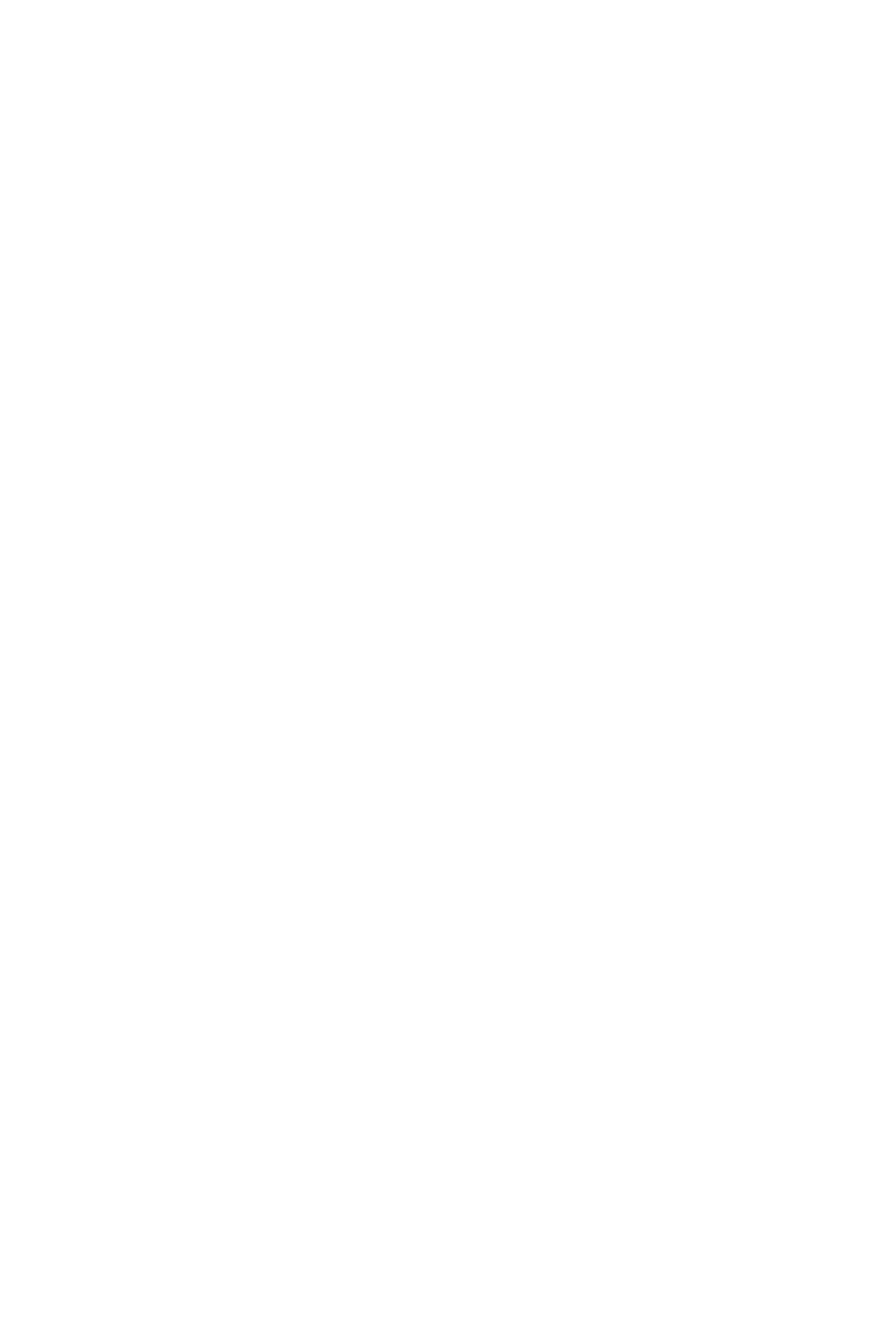
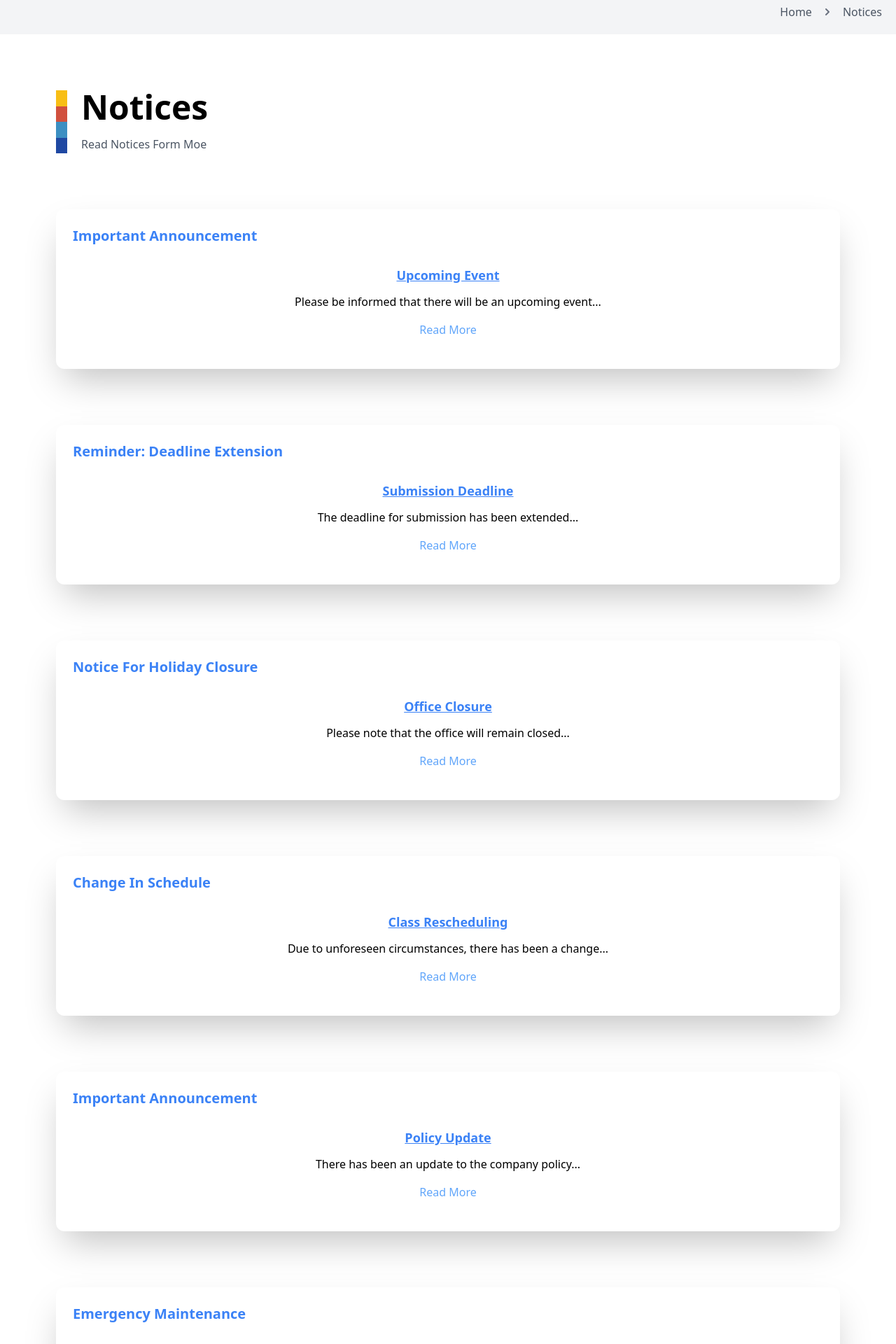
Before and after one commit to oumburs9/moe-website, a React (Vite) app in the folder react/: page /announcement/notices in a window 1280 px wide. Before the commit this address had no page. Shown: the part 300-2220 px from the top of the page at 70% size. Before the commit the page ends 800 px from the top, so only its background shows below. Built offline with nearby package versions, Linux system fonts and the light colour scheme.

Commit message:
updating moe notices

```diff
--- a/react/src/router.jsx
+++ b/react/src/router.jsx
@@ -25,6 +25,7 @@ import JobVacancies from './views/announcements/job-vacancies';
 import GuidlinesAndStandards from './views/Resources/guidelines-and-standards';
 import PlansAndReports from './views/Resources/plans-and-reports';
 import AnnualAbstract from './views/Resources/annual-abstract';
+import Notices from './views/announcements/notices';
 
 
 
@@ -124,6 +125,10 @@ const router = createBrowserRouter([
                 path:"/announcement/job-vacancy",
                 element:<JobVacancies/>
             },
+            {
+                path:"/announcement/notices",
+                element:<Notices/>
+            },
             //resource
             {
                 path:'/resource/guidlinesandstandards',
--- a/react/src/views/announcements/job-vacancies.jsx
+++ b/react/src/views/announcements/job-vacancies.jsx
@@ -27,11 +27,11 @@ const jobVacancies = [
     }
 ];
 
-const JobVacancyCard = ({ role, shortdescription, detail, link }) => {
+export const AnnouncementCard = ({ title, shortdescription, detail, link,linkTitle }) => {
 
-    return <div key={role} className="flex flex-col p-3 mt-20 shadow-2xl rounded-xl">
+    return <div key={title} className="flex flex-col p-3 mt-20 shadow-2xl rounded-xl">
         <h1 className="text-blue-500 text-xl font-bold capitalize p-3">
-            {role}
+            {title}
         </h1>
         <div className="flex flex-col m-4 items-center justify-center bg-white">
             <h2 className="text-blue-500 font-bold text-lg underline lead-6 capitalize">
@@ -44,7 +44,7 @@ const JobVacancyCard = ({ role, shortdescription, detail, link }) => {
             </div>
             <div className="p-4 list-none ">
                 <a href={link} className="text-blue-400 hover:text-green hover:underline">
-                    Register Here
+                    {linkTitle}
                 </a>
             </div>
         </div>
@@ -59,7 +59,7 @@ function JobVacancies() {
             </nav>
             <div className="flex flex-col bg-white p-20">
                 <Titles title={pageHeader.title} subtitle={pageHeader.subtitle} />
-                {jobVacancies.map(jobs => <JobVacancyCard role={jobs.Role} shortdescription={jobs.ShortDescription} detail={jobs.DetailDescription} link={jobs.RegistrationLink} />)
+                {jobVacancies.map(jobs => <AnnouncementCard title={jobs.Role} shortdescription={jobs.ShortDescription} detail={jobs.DetailDescription} link={jobs.RegistrationLink} linkTitle={"Register Here"}/>)
                 }
             </div>
         </>
--- a/react/src/views/announcements/notices.jsx
+++ b/react/src/views/announcements/notices.jsx
@@ -1,7 +1,84 @@
+import Breadcrumb from "../../components/breadcrumb.component";
+import Titles from "../../components/title.component";
+import { AnnouncementCard } from "./job-vacancies";
+
+const noticeList = [
+    {
+      title: "Important Announcement",
+      shortDescription: "Upcoming Event",
+      detailDescription: "Please be informed that there will be an upcoming event...",
+      link: "https://example.com/notice1.pdf"
+    },
+    {
+      title: "Reminder: Deadline Extension",
+      shortDescription: "Submission Deadline",
+      detailDescription: "The deadline for submission has been extended...",
+      link: "https://example.com/notice2.pdf"
+    },
+    {
+      title: "Notice for Holiday Closure",
+      shortDescription: "Office Closure",
+      detailDescription: "Please note that the office will remain closed...",
+      link: "https://example.com/notice3.pdf"
+    },
+    {
+      title: "Change in Schedule",
+      shortDescription: "Class Rescheduling",
+      detailDescription: "Due to unforeseen circumstances, there has been a change...",
+      link: "https://example.com/notice4.pdf"
+    },
+    {
+      title: "Important Announcement",
+      shortDescription: "Policy Update",
+      detailDescription: "There has been an update to the company policy...",
+      link: "https://example.com/notice5.pdf"
+    },
+    {
+      title: "Emergency Maintenance",
+      shortDescription: "Service Disruption",
+      detailDescription: "We are currently undergoing emergency maintenance...",
+      link: "https://example.com/notice6.pdf"
+    },
+    {
+      title: "Notice for Volunteers",
+      shortDescription: "Volunteer Opportunity",
+      detailDescription: "We are looking for volunteers to participate...",
+      link: "https://example.com/notice7.pdf"
+    },
+    {
+      title: "Upcoming Training Session",
+      shortDescription: "Professional Development",
+      detailDescription: "We are organizing a training session on...",
+      link: "https://example.com/notice8.pdf"
+    },
+    {
+      title: "Important Announcement",
+      shortDescription: "Meeting Rescheduled",
+      detailDescription: "The meeting scheduled for tomorrow has been...",
+      link: "https://example.com/notice9.pdf"
+    },
+    {
+      title: "Notice for Annual General Meeting",
+      shortDescription: "Membership Update",
+      detailDescription: "We would like to inform all members...",
+      link: "https://example.com/notice10.pdf"
+    },
+    // Add more notices here...
+  ];
+
+const pageHeader = {title:"Notices",subtitle:"Read Notices Form Moe"}
 function Notices() {
-    return(
+    const path = [{name: 'Home', link: ''},{name: 'Notices'}]
+    return (
         <>
-
+            <nav>
+                <Breadcrumb path={path} />
+            </nav>
+            <div className="flex flex-col bg-white p-20">
+                <Titles title={pageHeader.title} subtitle={pageHeader.subtitle} />
+                {noticeList.map(notice => <AnnouncementCard title={notice.title} shortdescription={notice.shortDescription} detail={notice.detailDescription} link={notice.link} linkTitle="Read More" />)
+                }
+            </div>
         </>
     )
 }
--- a/react/src/views/navigations/footer.jsx
+++ b/react/src/views/navigations/footer.jsx
@@ -77,17 +77,6 @@ const Footer = () => {
                                     Contact Us
                                 </button>
                     </a>
-                  {/* Assuming the user is authenticated */}
-                  {/* <a href="/register" className="grid grid-cols-1 mt-5">
-                    <button
-                      type="button"
-                      id="submitsubscribe"
-                      name="send"
-                      className="py-3 btn bg-red- hover:bg-red-500 border-red hover:border-red-500 text-white rounded-xl shadow-lg hover:shadow-red-500"
-                    >
-                      Dashboard
-                    </button>
-                  </a> */}
                 </div>
               </div>
             </div>
@@ -124,10 +113,11 @@ const FooterLink = ({ name, link }) => {
   );
 };
 
+
 // SocialLinks Component
 const SocialLinks = () => {
   return (
-    <ul className="list-none mt-6 flex space-x-2 items-center">
+    <ul className="list-none mt-6 flex space-x-4 items-center">
       <li className="inline hover:-translate-y-1 transition-all saturate-50 hover:saturate-100">
         <a
           href="#"
@@ -140,7 +130,7 @@ const SocialLinks = () => {
             title="Facebook"
             width="64"
             height="64"
-            className="lzy lazyload--done w-10"
+            className="lzy lazyload--done w-7"
             srcSet="https://cdn-icons-png.flaticon.com/128/5968/5968764.png 4x"
           />
         </a>
@@ -152,7 +142,7 @@ const SocialLinks = () => {
             class="btn btn-icon btn-sm rounded-md hover:border-indigo-600 dark:hover:border-indigo-600 hover:bg-indigo-600 dark:hover:bg-indigo-600">
             <img src="https://cdn-icons-png.flaticon.com/128/5968/5968804.png"
                 data-src="https://cdn-icons-png.flaticon.com/128/5968/5968804.png" alt="Telegram " title="Telegram "
-                width="64" height="64" class="lzy lazyload--done w-10"
+                width="64" height="64" class="lzy lazyload--done w-7"
                 srcset="https://cdn-icons-png.flaticon.com/128/5968/5968804.png 4x"/>
         </a>
     </li>
@@ -162,7 +152,7 @@ const SocialLinks = () => {
         <a href="#" target="_blank" class="">
             <img src="https://cdn-icons-png.flaticon.com/128/1384/1384060.png"
                 data-src="https://cdn-icons-png.flaticon.com/128/1384/1384060.png" alt="Youtube " title="Youtube "
-                width="64" height="64" class="lzy lazyload--done w-10"
+                width="64" height="64" class="lzy lazyload--done w-7"
                 srcset="https://cdn-icons-png.flaticon.com/128/1384/1384060.png 4x"/>
         </a>
     </li>
@@ -173,7 +163,7 @@ const SocialLinks = () => {
             class="btn btn-icon btn-sm rounded-md hover:border-indigo-600 dark:hover:border-indigo-600 hover:bg-indigo-600 dark:hover:bg-indigo-600">
             <img src="https://cdn-icons-png.flaticon.com/128/2504/2504942.png"
                 data-src="https://cdn-icons-png.flaticon.com/128/2504/2504942.png" alt="Tiktok " title="Tiktok "
-                width="64" height="64" class="lzy lazyload--done w-9"
+                width="64" height="64" class="lzy lazyload--done w-7"
                 srcset="https://cdn-icons-png.flaticon.com/128/2504/2504942.png 4x"/>
         </a>
     </li>
@@ -184,7 +174,7 @@ const SocialLinks = () => {
             class="btn btn-icon btn-sm rounded-md hover:border-indigo-600 dark:hover:border-indigo-600 hover:bg-indigo-600 dark:hover:bg-indigo-600">
             <img src="https://cdn-icons-png.flaticon.com/128/733/733579.png"
                 data-src="https://cdn-icons-png.flaticon.com/128/733/733579.png" alt="Twitter " title="Twitter "
-                width="64" height="64" class="lzy lazyload--done w-10"
+                width="64" height="64" class="lzy lazyload--done w-7"
                 srcset="https://cdn-icons-png.flaticon.com/128/733/733579.png 4x"/>
         </a>
     </li>
```
